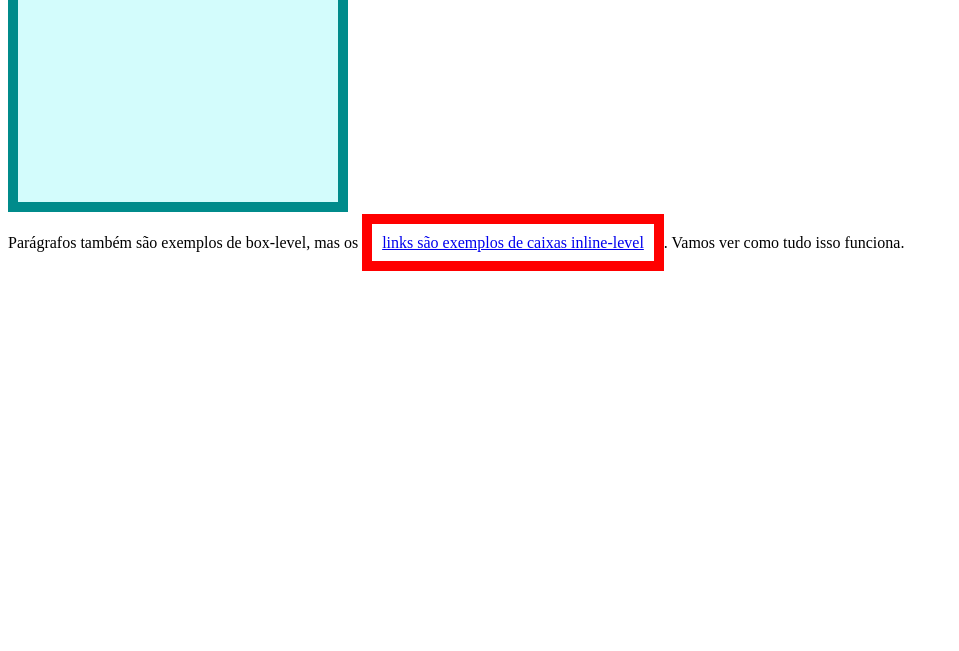
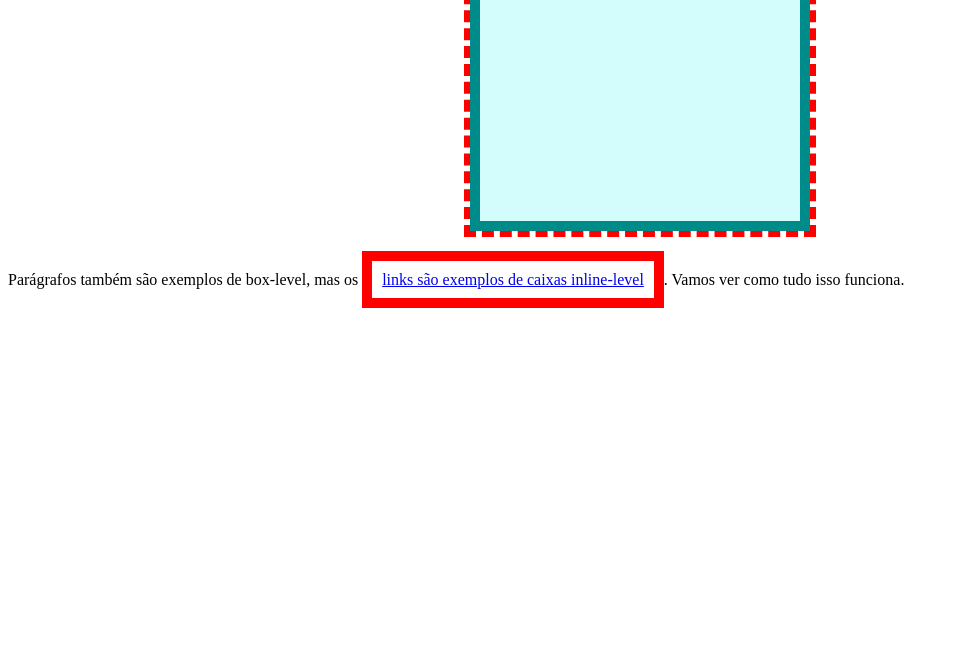
Before and after one commit to romersonrsantana/estudos-html-css, a plain HTML site: page exercicios/ex021_box_models_pratica01/box_models.html in a window 1280 px wide. Shown: the part 149-800 px from the top of the page, without its empty margins (0-959 px from the left). Drawn offline with Linux system fonts and the light colour scheme.

Commit message:
Update box_models.html

```diff
--- a/exercicios/ex021_box_models_pratica01/box_models.html
+++ b/exercicios/ex021_box_models_pratica01/box_models.html
@@ -6,19 +6,39 @@
     <meta name="viewport" content="width=device-width, initial-scale=1.0">
     <title>Box Models</title>
     <style>
+        /*Box-level*/
         h1{
             background-color:rgba(209, 252, 252, 0.945);
             height:300px;
             width:300px;
-            border-width: 10px;
+
+            /*border-width: 10px;
             border-style: solid;
-            border-color: darkcyan;
+            border-color: darkcyan;*/
 
-            padding-top: 10px;
+            border: 10px solid darkcyan;
+
+            /*padding-top: 10px;
             padding-right: 10px;
             padding-bottom: 10px;
-            padding-left: 10px;
+            padding-left: 10px;*/
+
+            padding: 10px;
+
+            /*margin-top: 40px;
+            margin-right: 20px;
+            margin-bottom: 40px;
+            margin-left: 20px;*/
+
+            margin: 40px auto 40px auto;
+
+            /*outline-width: 6px;
+            outline-style: dashed;
+            outline-color: red;*/
+
+            outline: 6px dashed red;
         }
+        /*Inline-level*/
         a{
             border-width: 10px;
             border-style: solid;
```
